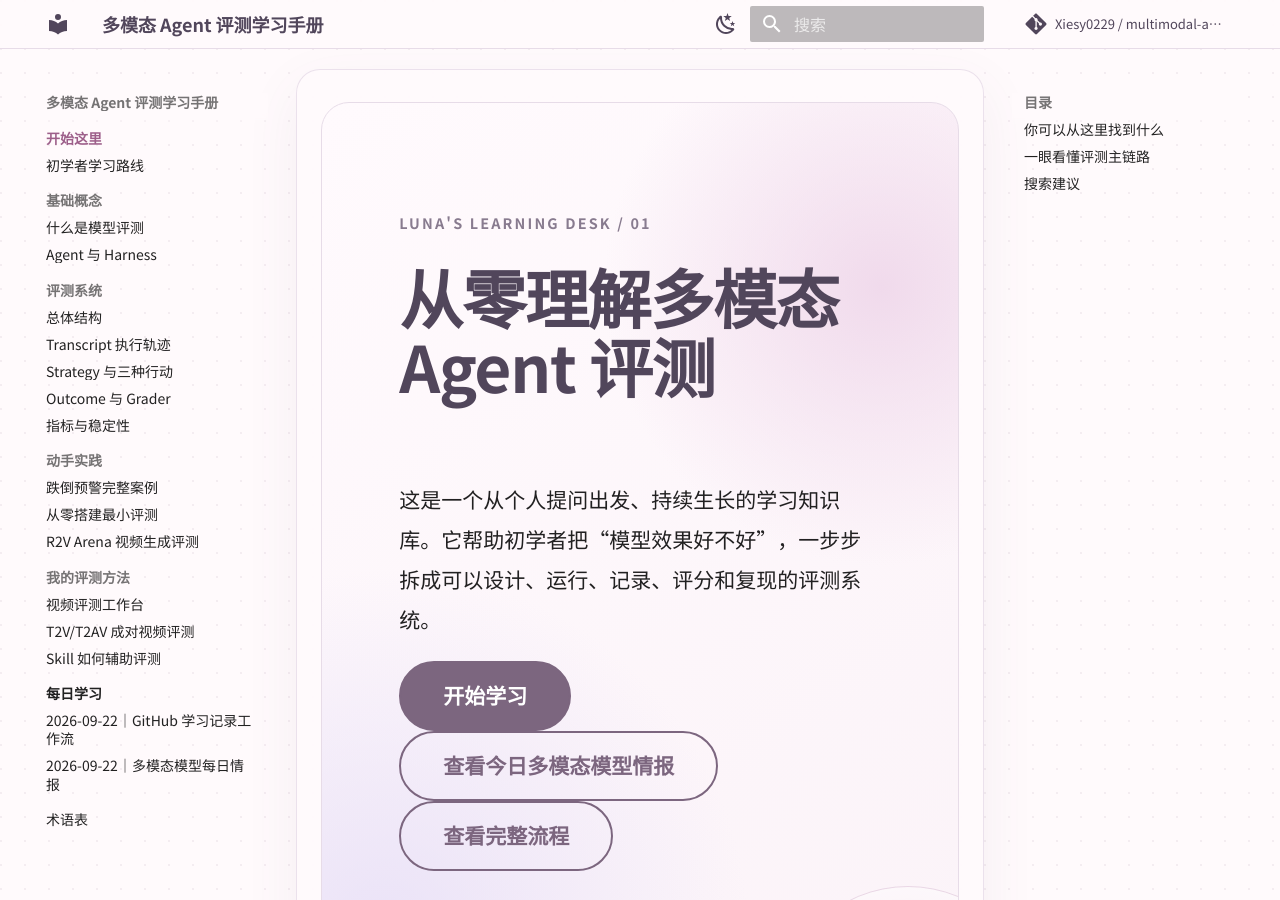
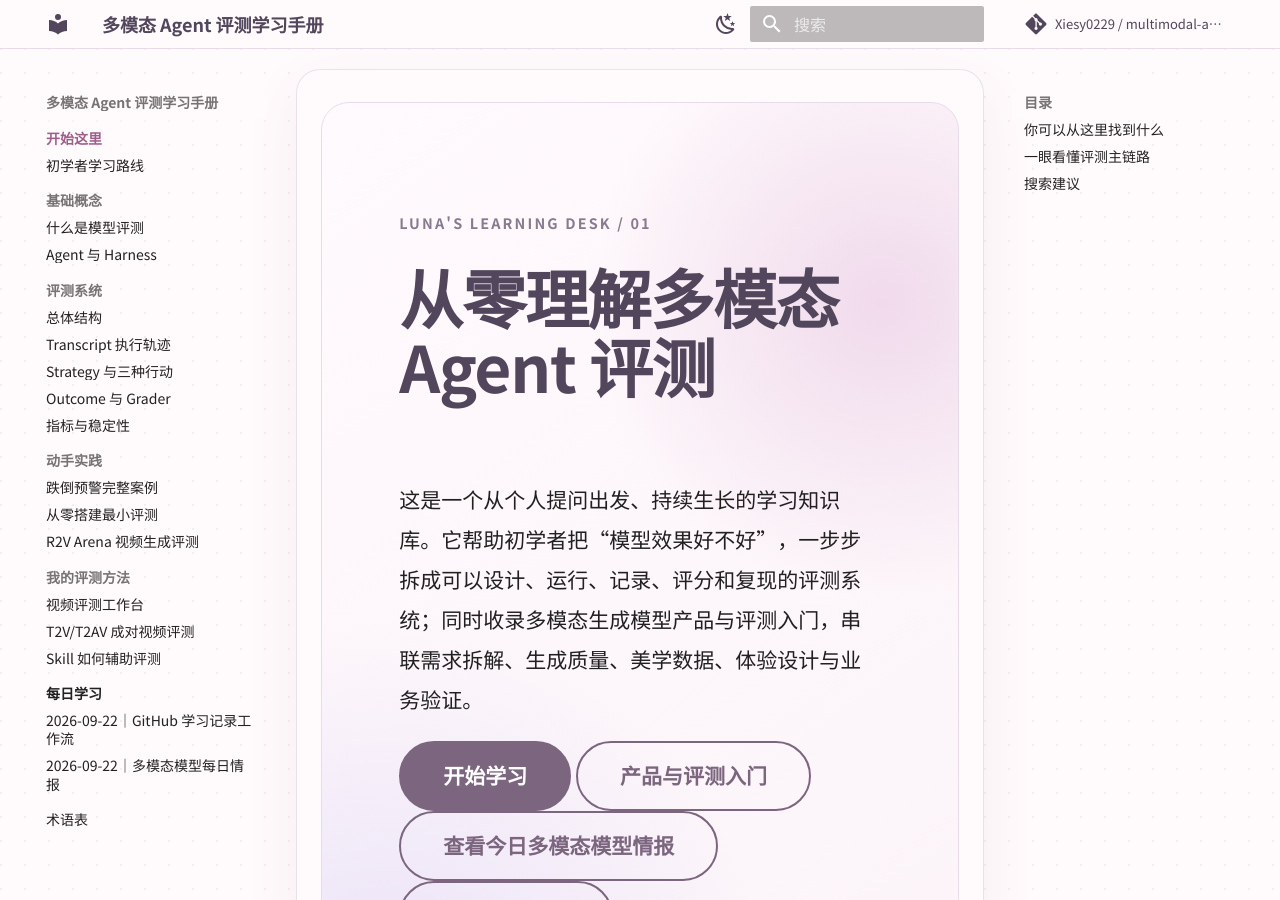
Before and after one commit to Xiesy0229/multimodal-agent-evaluation-handbook, an MkDocs documentation site: the page built from docs/index.md, in a window 1280 px wide and 900 px high. Built offline with MkDocs 1.6.1 and Material for MkDocs 9.7.7, drawn with Linux system fonts in a browser that asks for light colours; comment, search, counter and statistics services are not loaded.

Commit message:
docs: add product evaluation to handbook intro

```diff
--- a/docs/index.md
+++ b/docs/index.md
@@ -8,9 +8,10 @@ title: 首页
 
 # 从零理解多模态 Agent 评测
 
-这是一个从个人提问出发、持续生长的学习知识库。它帮助初学者把“模型效果好不好”，一步步拆成可以设计、运行、记录、评分和复现的评测系统。
+这是一个从个人提问出发、持续生长的学习知识库。它帮助初学者把“模型效果好不好”，一步步拆成可以设计、运行、记录、评分和复现的评测系统；同时收录多模态生成模型产品与评测入门，串联需求拆解、生成质量、美学数据、体验设计与业务验证。
 
 [开始学习](learning-path.md){ .md-button .md-button--primary }
+[产品与评测入门](learning-notes/multimodal-product-evaluation-field-guide.md){ .md-button }
 [查看今日多模态模型情报](daily-learning/2026-09-22-multimodal-news.md){ .md-button }
 [查看完整流程](system/overview.md){ .md-button }
 
```
